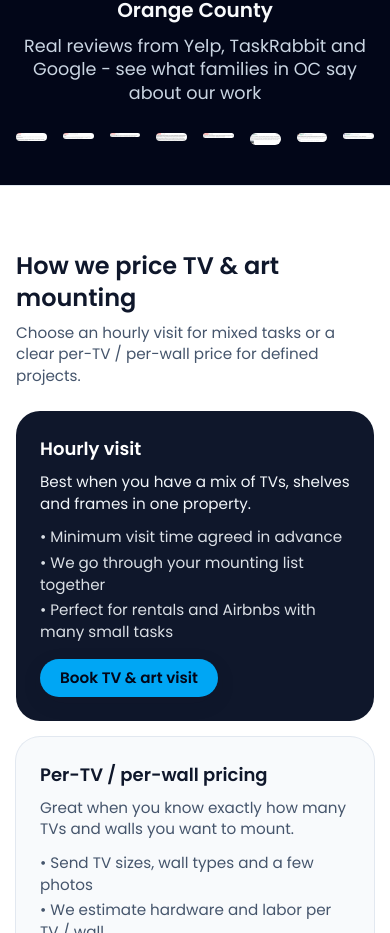
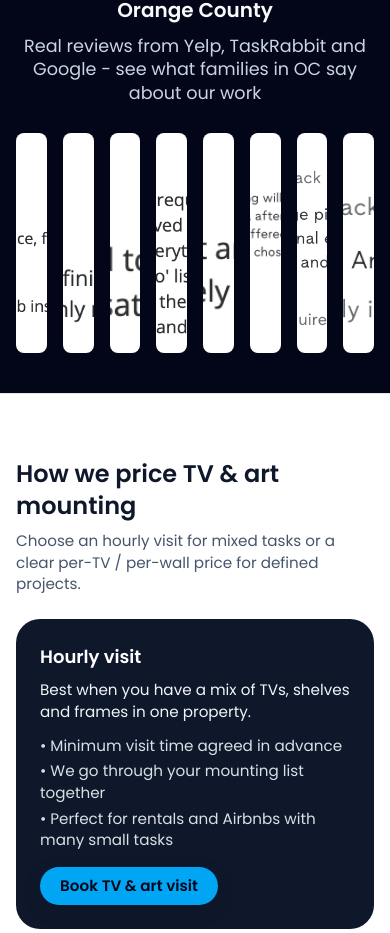
Before and after one commit to ElluKuz/ARMMAX, a Next.js app: page /handyman-services in a window 390 px wide. Shown: the part 3033-3966 px from the top of the page. Built offline with nearby package versions, Linux system fonts and the light colour scheme.

Commit message:
Fix mobile testimonials layout and sizes

```diff
--- a/components/blocks/testimonials-with-marquee.tsx
+++ b/components/blocks/testimonials-with-marquee.tsx
@@ -42,14 +42,18 @@ export function TestimonialsSection({
         </div>
 
         <div className="mt-4 w-full">
-          {/* Мобилка: простая горизонтальная прокрутка */}
-          <div className="flex gap-4 overflow-x-auto pb-2 sm:hidden">
+          {/* Мобилка: один крупный скрин на экран, свайп и снап */}
+          <div className="flex gap-4 overflow-x-auto pb-2 sm:hidden snap-x snap-mandatory">
             {testimonials.map((t, i) => (
-              <TestimonialScreenshotCard key={`mobile-${i}`} {...t} />
+              <TestimonialScreenshotCard
+                key={`mobile-${i}`}
+                className="snap-center"
+                {...t}
+              />
             ))}
           </div>
 
-          {/* Десктоп / планшет: бесконечная лента */}
+          {/* Планшет/десктоп: бесконечная лента как была */}
           <div className="relative hidden w-full flex-col items-center justify-center overflow-hidden sm:flex">
             <div className="group flex overflow-hidden p-2 [--gap:1.5rem] [gap:var(--gap)] flex-row [--duration:180s]">
               <div className="flex shrink-0 justify-around [gap:var(--gap)] animate-marquee flex-row group-hover:[animation-play-state:paused]">
--- a/components/ui/testimonial-screenshot-card.tsx
+++ b/components/ui/testimonial-screenshot-card.tsx
@@ -1,4 +1,3 @@
-// components/ui/testimonial-screenshot-card.tsx
 "use client";
 
 import { cn } from "@/lib/utils";
@@ -10,6 +9,7 @@ interface TestimonialScreenshotCardProps {
   rating?: number;
   className?: string;
 }
+
 export function TestimonialScreenshotCard({
   image,
   alt,
@@ -21,17 +21,17 @@ export function TestimonialScreenshotCard({
     <div
       className={cn(
         "flex flex-col",
-        // На мобиле почти весь экран, на планшете шире, на десктопе как раньше
-        "w-[80vw] sm:w-[570px] md:w-[620px] lg:w-[640px]",
+        // На мобиле почти весь экран, на планшете/десктопе широкие как раньше
+        "w-[80vw] sm:w-[420px] md:w-[520px] lg:w-[640px]",
         "transition-transform duration-300 hover:scale-[1.02]",
         className
       )}
     >
-      <div className="overflow-hidden">
+      <div className="overflow-hidden min-h-[220px]">
         <img
           src={image}
           alt={alt}
-          className="w-full h-auto object-cover rounded-lg shadow-md"
+          className="h-full w-full object-cover rounded-lg shadow-md"
         />
       </div>
     </div>
```
